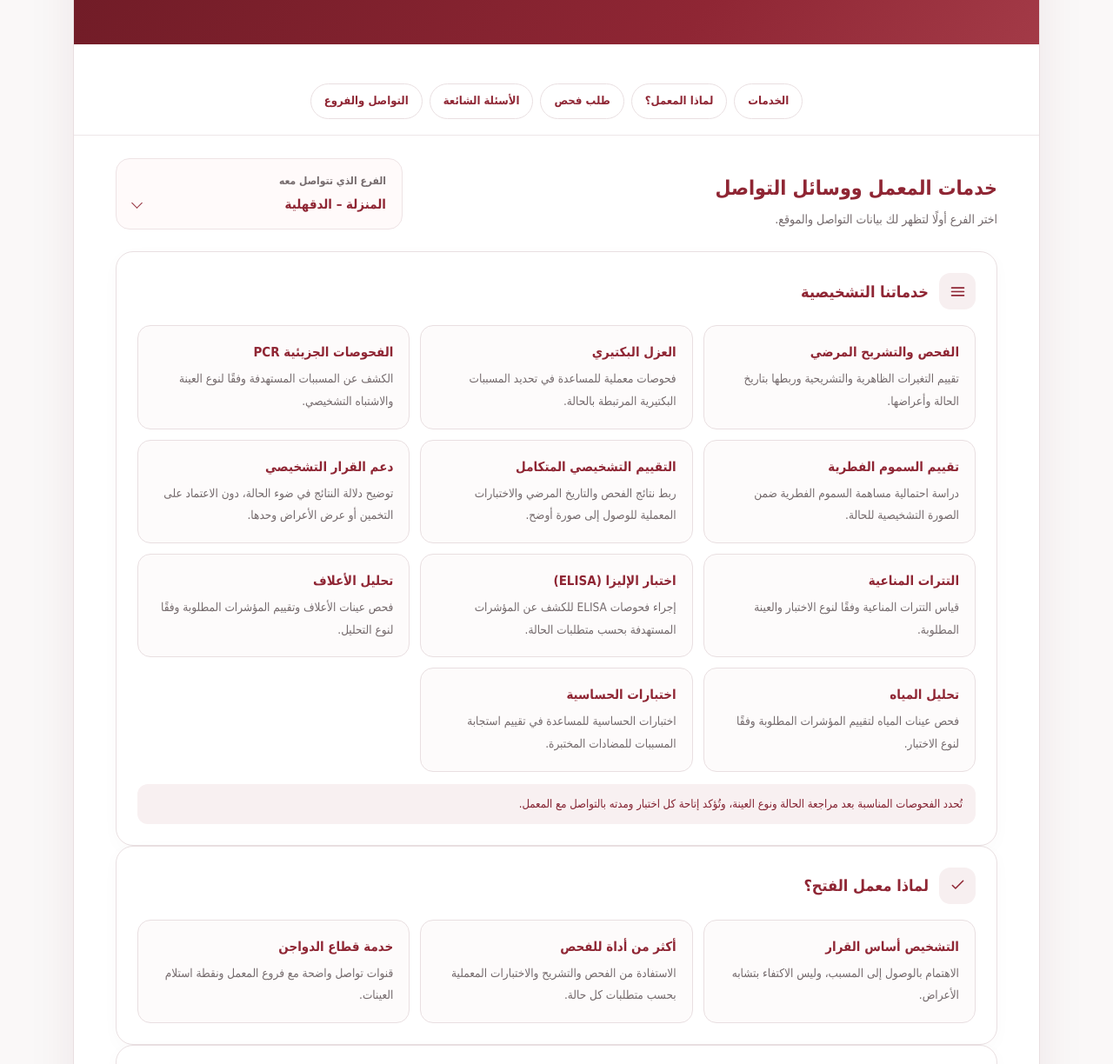
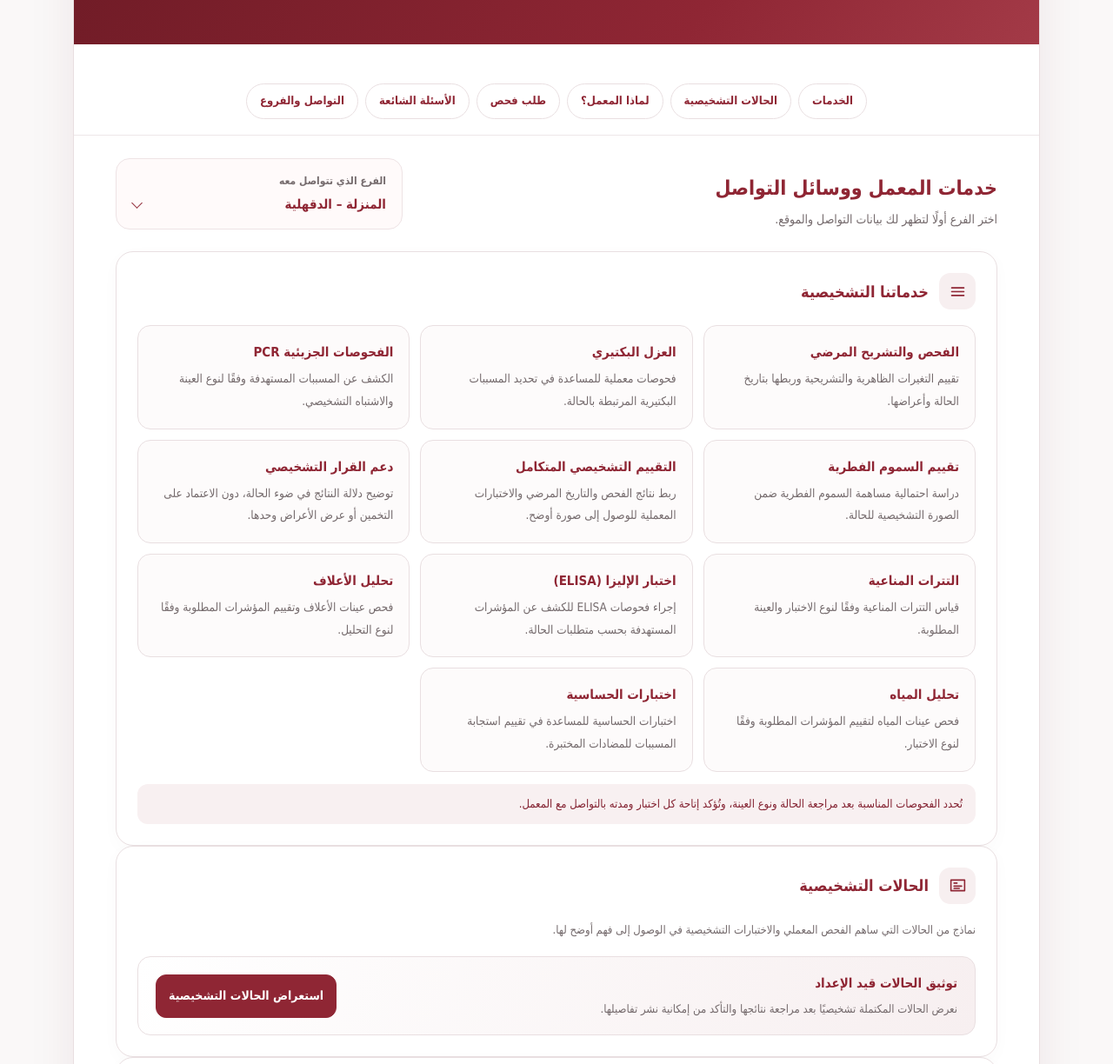
Before and after one commit to elfat7-lab/elfat7-lab, a plain HTML site: page index.html in a window 1280 px wide. Shown: the part 369-1593 px from the top of the page at 87% size. Drawn offline with Linux system fonts and the light colour scheme.

Commit message:
Add diagnostic case studies section to homepage

```diff
--- a/index.html
+++ b/index.html
@@ -300,6 +300,11 @@ html,body{-webkit-tap-highlight-color:transparent}
 body{-webkit-user-select:none;user-select:none}
 input,textarea,select,[contenteditable="true"]{-webkit-user-select:text;user-select:text}
 
+
+/* Diagnostic case studies preview */
+.cases-preview-row{display:flex;align-items:center;justify-content:space-between;gap:18px;margin-top:18px;padding:18px 20px;border:1px solid var(--line);border-radius:15px;background:linear-gradient(110deg,#fff 0%,var(--forest-soft) 100%)}
+.cases-preview-row strong,.cases-preview-row span{display:block}.cases-preview-row strong{color:var(--forest);font-size:15px;margin-bottom:4px}.cases-preview-row span{color:var(--muted);font-size:13px;line-height:1.8}.cases-preview-row .btn{flex:0 0 auto}
+@media(max-width:600px){.cases-preview-row{align-items:stretch;flex-direction:column}.cases-preview-row .btn{width:100%}}
 </style>
 </head>
 <body>
@@ -319,7 +324,7 @@ input,textarea,select,[contenteditable="true"]{-webkit-user-select:text;user-sel
 </div>
 </header>
 <main class="main-content" id="main-content"><nav class="quick-nav" aria-label="التنقل داخل الموقع" data-i18n-aria="navLabel">
-<a href="#services" data-i18n="navServices">الخدمات</a><a href="#why-us" data-i18n="navWhy">لماذا المعمل؟</a><a href="#request" data-i18n="navRequest">طلب فحص</a><a href="#faq" data-i18n="navFaq">الأسئلة الشائعة</a><a href="#contact" data-i18n="navContact">التواصل والفروع</a>
+<a href="#services" data-i18n="navServices">الخدمات</a><a href="case-studies.html" data-i18n="navCases">الحالات التشخيصية</a><a href="#why-us" data-i18n="navWhy">لماذا المعمل؟</a><a href="#request" data-i18n="navRequest">طلب فحص</a><a href="#faq" data-i18n="navFaq">الأسئلة الشائعة</a><a href="#contact" data-i18n="navContact">التواصل والفروع</a>
 </nav>
 <div class="intro-row">
 <div><h2 data-i18n="introTitle">خدمات المعمل ووسائل التواصل</h2><p data-i18n="introSub">اختر الفرع أولًا لتظهر لك بيانات التواصل والموقع.</p></div>
@@ -349,6 +354,11 @@ input,textarea,select,[contenteditable="true"]{-webkit-user-select:text;user-sel
 <div class="feature"><strong data-i18n="service11Title">اختبارات الحساسية</strong><p data-i18n="service11Desc">اختبارات الحساسية للمساعدة في تقييم استجابة المسببات للمضادات المختبرة.</p></div>
 </div>
 <p class="service-note" data-i18n="serviceNote">تُحدد الفحوصات المناسبة بعد مراجعة الحالة ونوع العينة، وتُؤكد إتاحة كل اختبار ومدته بالتواصل مع المعمل.</p>
+</section>
+<section class="section-card wide cases-preview" id="cases">
+<h2 class="section-heading"><span class="section-icon"><svg viewBox="0 0 24 24" aria-hidden="true"><path d="M3 5h18v14H3zM7 9h4m-4 4h10m-10 3h7"/></svg></span><span data-i18n="casesTitle">الحالات التشخيصية</span></h2>
+<p class="helper" data-i18n="casesIntro">نماذج من الحالات التي ساهم الفحص المعملي والاختبارات التشخيصية في الوصول إلى فهم أوضح لها.</p>
+<div class="cases-preview-row"><div><strong data-i18n="casesComingTitle">توثيق الحالات قيد الإعداد</strong><span data-i18n="casesComingDesc">نعرض الحالات المكتملة تشخيصيًا بعد مراجعة نتائجها والتأكد من إمكانية نشر تفاصيلها.</span></div><a class="btn btn-primary" href="case-studies.html" data-i18n="casesBrowse">استعراض الحالات التشخيصية</a></div>
 </section>
 <section class="section-card wide" id="why-us">
 <h2 class="section-heading"><span class="section-icon"><svg viewBox="0 0 24 24" aria-hidden="true"><path d="m5 12 4 4L19 6"/></svg></span><span data-i18n="whyTitle">لماذا معمل الفتح؟</span></h2>
@@ -452,7 +462,7 @@ const translations={
  heroTitle:"Al Fath Poultry Disease Diagnostic Laboratory",
  heroSub:"Scientific accuracy is the foundation of sound decisions. We combine laboratory examination and diagnostic testing to build a clearer understanding of each case and support informed decision-making.",
  heroTag:"Scientific expertise for the poultry industry",
- navLabel:"Main navigation",navServices:"Our Services",navWhy:"Why Al Fath?",navRequest:"Request a Test",navFaq:"FAQs",navContact:"Contact & Locations",
+ navLabel:"Main navigation",navServices:"Our Services",navCases:"Case Studies",navWhy:"Why Al Fath?",casesTitle:"Diagnostic Case Studies",casesIntro:"Selected cases where laboratory examination and diagnostic testing helped build a clearer understanding.",casesComingTitle:"Case documentation is in progress",casesComingDesc:"Only diagnostically completed cases will be published after reviewing the findings and confirming publication suitability.",casesBrowse:"Explore Case Studies",navRequest:"Request a Test",navFaq:"FAQs",navContact:"Contact & Locations",
  introTitle:"Laboratory Services & Contact",introSub:"Select a location to view its contact details and directions.",branchLabel:"Select a location",
  servicesTitle:"Diagnostic Services",
  service1Title:"Post-mortem Examination",service1Desc:"Assessment of gross and anatomical findings in correlation with the flock history and clinical signs.",
@@ -498,7 +508,7 @@ const translations={
  ar:{
  skip:"تجاوز إلى المحتوى",logoAlt:"الشعار الأصلي لمعمل الفتح لتشخيص أمراض الدواجن",receiptMessage:"تم التحويل، وأرسل إيصال الدفع للتأكيد.",eyebrow:"تشخيص معملي موثوق • خدمة ومتابعة",heroTitle:"معمل الفتح لتشخيص أمراض الدواجن",
  heroSub:"العلم أساس التشخيص السليم والقرار الصحيح. تواصل مع أقرب فرع، واعرف موقعه، واطّلع على وسائل الدفع المعتمدة.",
- heroTag:"خبرة علمية لخدمة قطاع الدواجن",navLabel:"التنقل داخل الموقع",navServices:"الخدمات",navWhy:"لماذا المعمل؟",navRequest:"طلب فحص",navFaq:"الأسئلة الشائعة",navContact:"التواصل والفروع",
+ heroTag:"خبرة علمية لخدمة قطاع الدواجن",navLabel:"التنقل داخل الموقع",navServices:"الخدمات",navCases:"الحالات التشخيصية",navWhy:"لماذا المعمل؟",casesTitle:"الحالات التشخيصية",casesIntro:"نماذج من الحالات التي ساهم الفحص المعملي والاختبارات التشخيصية في الوصول إلى فهم أوضح لها.",casesComingTitle:"توثيق الحالات قيد الإعداد",casesComingDesc:"نعرض الحالات المكتملة تشخيصيًا بعد مراجعة نتائجها والتأكد من إمكانية نشر تفاصيلها.",casesBrowse:"استعراض الحالات التشخيصية",navRequest:"طلب فحص",navFaq:"الأسئلة الشائعة",navContact:"التواصل والفروع",
  introTitle:"خدمات المعمل ووسائل التواصل",introSub:"اختر الفرع أولًا لتظهر لك بيانات التواصل والموقع.",branchLabel:"الفرع الذي تتواصل معه",
  servicesTitle:"خدماتنا التشخيصية",service1Title:"الفحص والتشريح المرضي",service1Desc:"تقييم التغيرات الظاهرية والتشريحية وربطها بتاريخ الحالة وأعراضها.",
  service2Title:"العزل البكتيري",service2Desc:"فحوصات معملية للمساعدة في تحديد المسببات البكتيرية المرتبطة بالحالة.",
```
